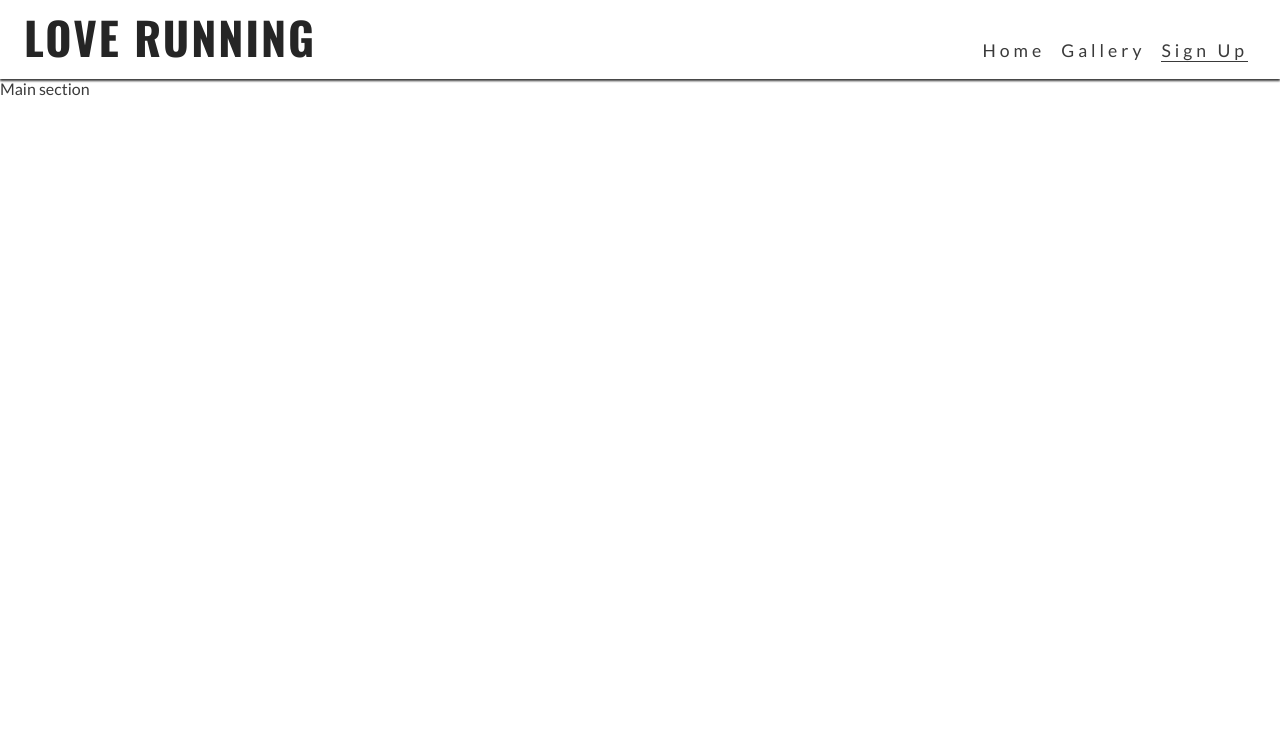
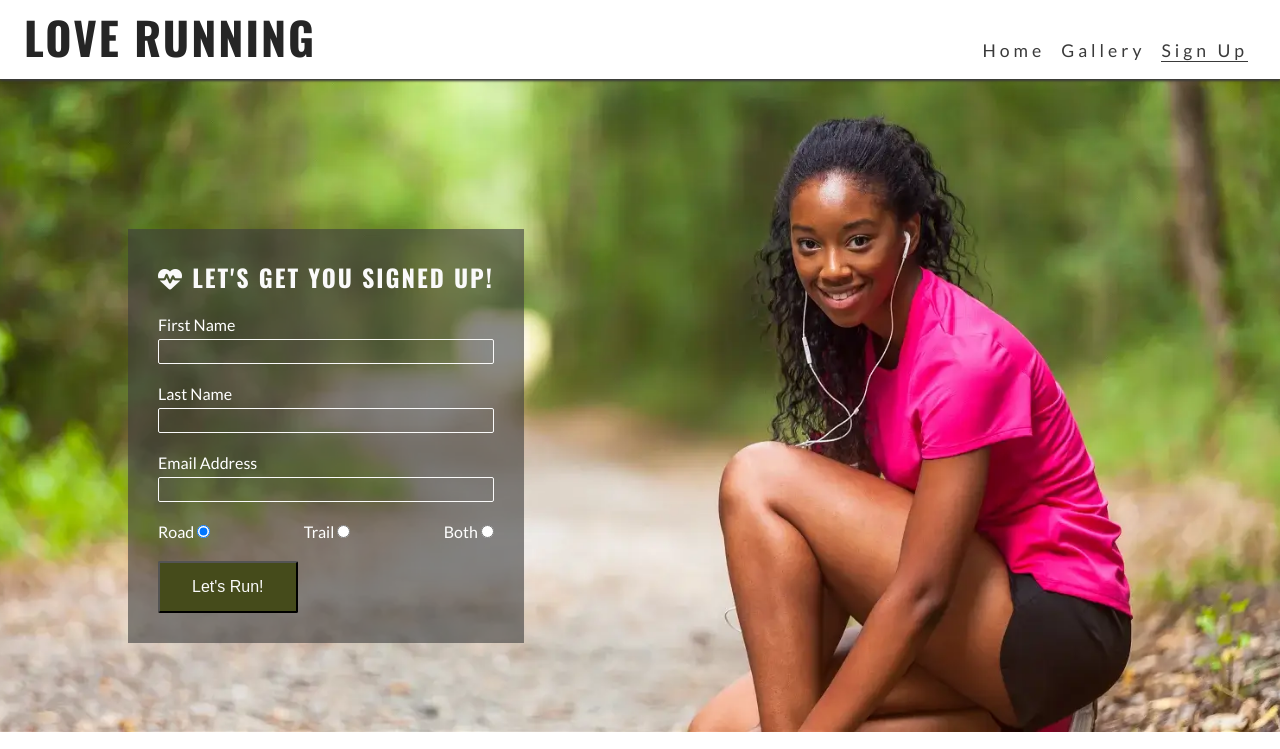
Before and after one commit to aimanh04/love-running, a plain HTML site: page signup.html in a window 1280 px wide. Shown: the top 749 px of the page. Drawn offline with nearby package versions, Linux system fonts and the light colour scheme.

Commit message:
Added background image to signup.html, styled sign up page for all small and larger screens

```diff
--- a/assets/css/style.css
+++ b/assets/css/style.css
@@ -90,7 +90,11 @@ nav{
 main{
     /* Make main element take up any surplus space to push footer down*/
     flex: 1 0 auto;
+    /* Add margin at the top to prevent content from being covered by the header */
     margin-top: 47px;
+    /* Enable flex properties for child elements */
+    display: flex;
+    flex-direction: column;
 }
 
 /* Hero section */
@@ -196,8 +200,49 @@ main{
     line-height: 0;
 }
 
-#cover-text > h2, #cover-text > h3 {
-color: #ffffff;
+#signup{
+    background-image: url("../images/signup-image.webp");
+    background-size: cover;
+    background-position: 75%;
+    padding: 20px 10% 0 10%;
+    flex-grow: 1;
+}
+
+#signup-form{
+    color: #ffffff;
+    background-color: rgba(60, 60, 60, 0.6);
+    padding: 30px;
+}
+
+#signup-form>h2 {
+    color: #fafafa;
+    margin-bottom: 20px;
+}
+
+.text-input{
+    background: transparent;
+    color: #fafafa;
+    width: 100%;
+    height: 25px;
+    border: 1px solid #fafafa;
+    border-radius: 2px;
+    margin: 5px 0 20px 0;
+    padding: 0 5px;
+}
+
+.radio-buttons{
+    display: flex;
+    justify-content: space-between;
+    width: 100%;
+}
+
+.join-button{
+    margin-top: 20px;
+    border-radius: 2px;
+    padding: 15px 32px;
+    background-color: #454b1b;
+    color: #fafafa;
+    font-size: 100%;
 }
 
 /* Footer */
@@ -285,6 +330,27 @@ color: #ffffff;
     column-count: 3;
  }
 
+ #signup{
+    background-position: center;
+    position: relative;
+ }
+
+ #signup-form{
+    position: absolute;
+    max-width: 400px;
+    left: 10%;
+    top: 150px;
+ }
+
+ .text-input:hover{
+    border-color: #f16c6b;
+ }
+
+ .join-button:hover{
+    background-color: #fafafa;
+    color: #454b1b;
+ }
+
 }
 
 /* Large devices (laptops and desktops, 992px and up) */
--- a/signup.html
+++ b/signup.html
@@ -37,7 +37,37 @@
   </header>
 
   <!--Main Content-->
-  <main>Main section</main>
+  <main>
+    <section id="signup">
+        <form id="signup-form" method="POST" action="https://formdump.codeinstitute.net">
+            <h2><i class="fa-solid fa-heartbeat"></i> Let's get you signed up!</h2>
+            <label for="first-name">First Name</label>
+            <input type="text" name="first_name" id="first-name" class="text-input" required>
+            <br>
+            <label for="last-name">Last Name</label>
+            <input type="text" name="last_name" id="last-name" class="text-input" required>
+            <br>
+            <label for="email-address">Email Address</label>
+            <input type="email" name="email_address" id="email-address" class="text-input" required>
+            <br>
+            <div class="radio-buttons">
+                <div>
+                    <label for="road">Road</label>
+                    <input type="radio" name="running_preference" id="road" value="road" required checked>
+                </div>
+                <div>
+                    <label for="trail">Trail</label>
+                    <input type="radio" name="running_preference" id="trail" value="trail" required>
+                </div>
+                <div>
+                    <label for="both">Both</label>
+                    <input type="radio" name="running_preference" id="both" value="both" required>
+                </div>
+            </div>
+            <button type="submit" class="join-button">Let's Run!</button>
+        </form>
+    </section>
+</main>
 
   <!--Footer-->
   <footer>
```
Also changed, not shown: assets/images/signup-image.webp (added). Lines whose indentation alone changed are shown as unchanged.
